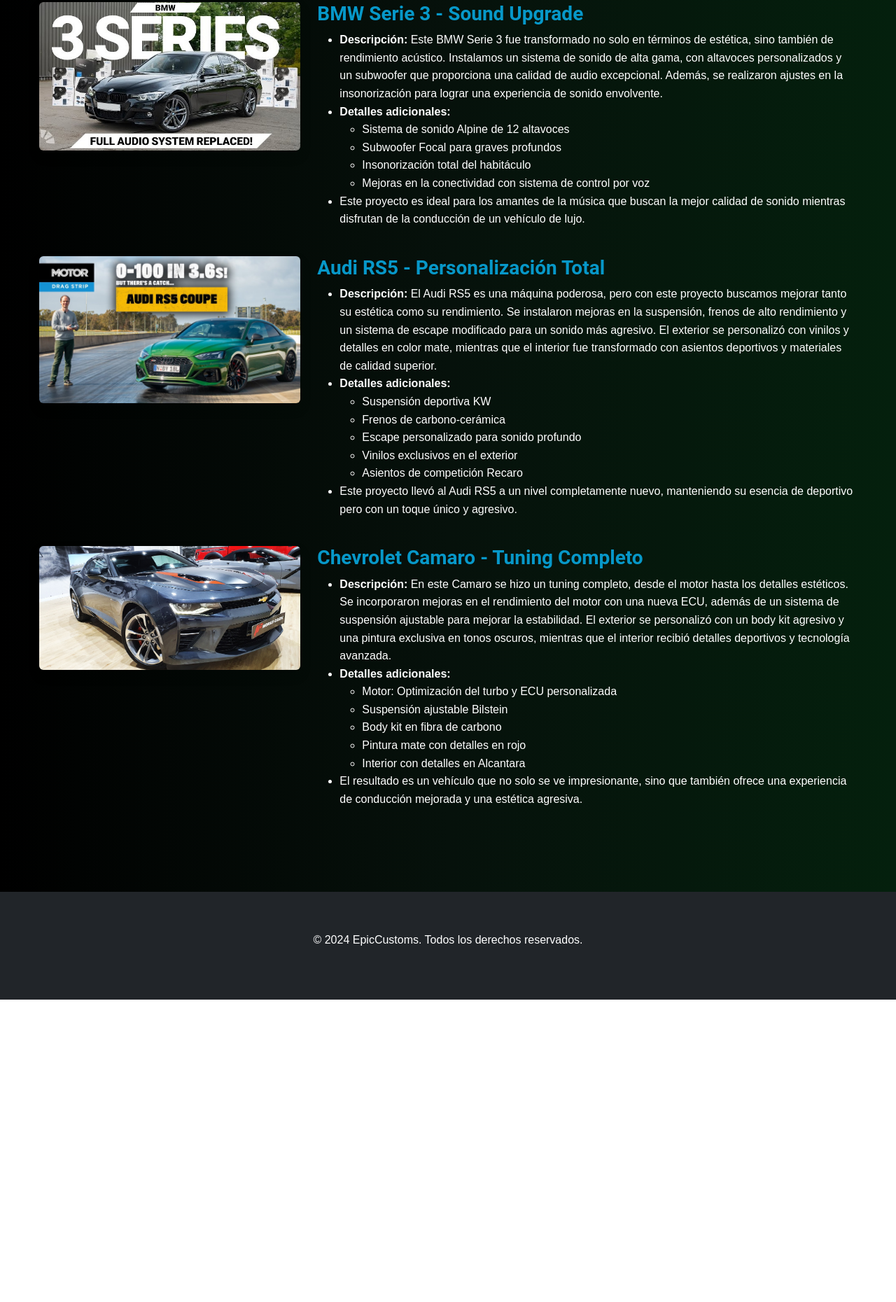
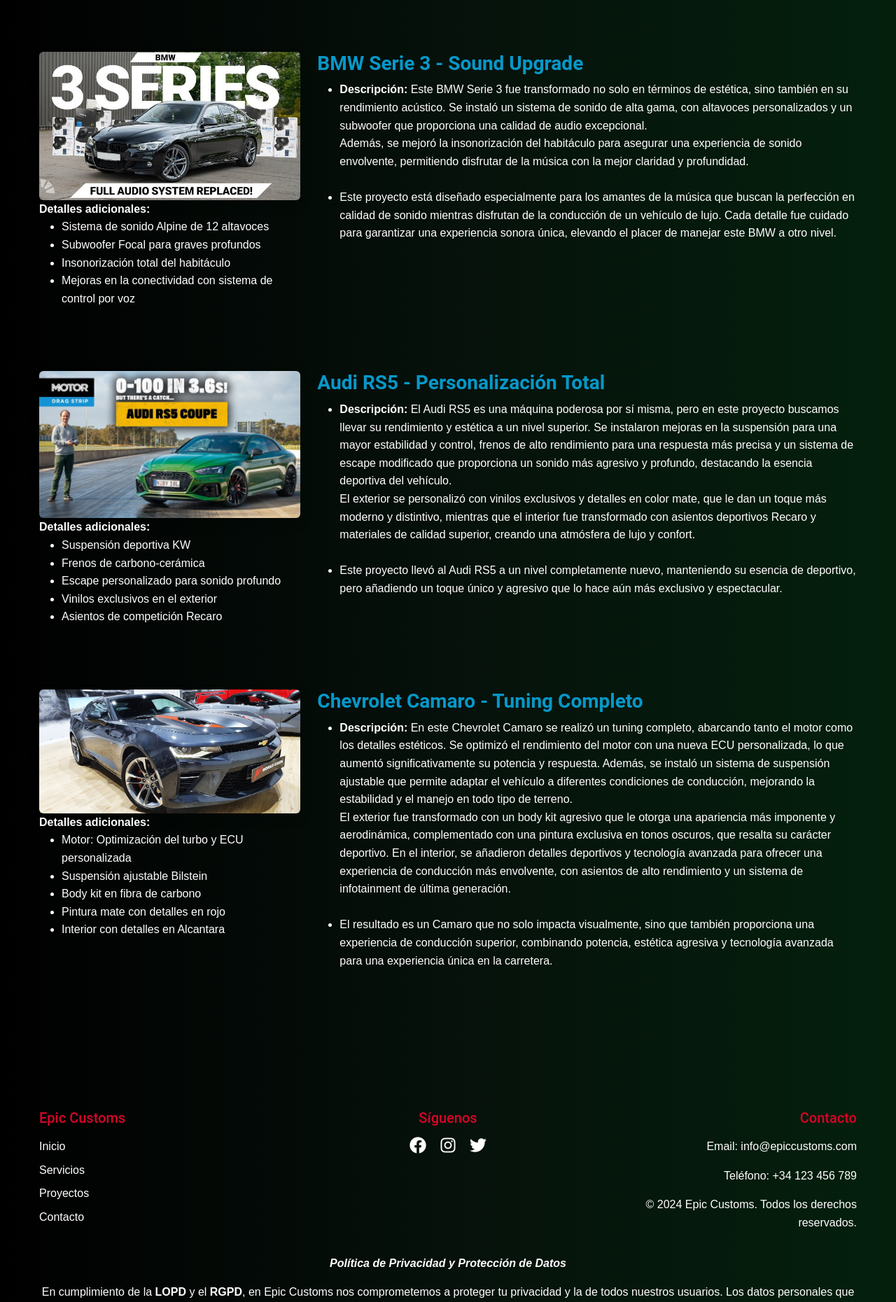
Before and after one commit to 139isac/EpicCustoms, a plain HTML site: page proyectos.html in a window 1280 px wide. Shown: the part 940-2800 px from the top of the page at 70% size. Before the commit the page ends 2368 px from the top, so only its background shows below. Drawn offline with nearby package versions, Linux system fonts and the light colour scheme.

Commit message:
Update proyectos.html

```diff
--- a/proyectos.html
+++ b/proyectos.html
@@ -3,20 +3,37 @@
 <head>
     <meta charset="UTF-8">
     <meta name="viewport" content="width=device-width, initial-scale=1.0">
-    <title>Proyectos - Epic Customs</title>
+    <title>Epic Customs</title>
     <!-- Bootstrap CSS -->
     <link href="https://cdn.jsdelivr.net/npm/bootstrap@5.3.2/dist/css/bootstrap.min.css" rel="stylesheet">
-    <!-- CSS Personalizado -->
+    <!-- CSS Personalitzat -->
     <link rel="stylesheet" href="estils.css">
     <link rel="icon" href="imagenes/favicon.jpg" type="image/x-icon">
+    <link rel="stylesheet" href="https://cdnjs.cloudflare.com/ajax/libs/font-awesome/6.0.0-beta3/css/all.min.css">
 
     <meta name="keywords" content="tuning coches, personalización vehículos, proyectos exclusivos, servicios de tuning">
+    <meta name="author" content="Ismael Achamrouk">
     <meta property="og:title" content="Epic Customs - Personalización de Coches">
     <meta property="og:description" content="Expertos en tuning y personalización de vehículos. Descubre servicios de tuning, proyectos exclusivos y contacto.">
     <meta property="og:image" content="imagenes/instalacion-video.jpg">
-    <meta property="og:url" content="139isac.github.io/EpicCustoms/">
+    <meta property="og:url" content="https://139isac.github.io/EpicCustoms/index.html">
+    <meta name="cookie-policy" content="Este sitio usa cookies para mejorar la experiencia.">
 
     <script src="animacion.js" defer></script>
+    <!-- Schema.org datos estructurados -->
+    <script type="application/ld+json">
+        {
+            "@context": "https://schema.org",
+            "@type": "Organization",
+            "name": "Epic Customs",
+            "url": "https://139isac.github.io/EpicCustoms/",
+            "logo": "https://139isac.github.io/EpicCustoms/logo.png",
+            "sameAs": [
+                "https://www.facebook.com/ejemplo",
+                "https://www.twitter.com/ejemplo"
+            ]
+        }
+        </script>
 </head>
 <body>
 <!-- Navbar -->
@@ -32,36 +49,36 @@
                 <li class="nav-item"><a class="nav-link" href="servicios.html"><strong>Servicios</strong></a></li>
                 <li class="nav-item"><a class="nav-link active" href="proyectos.html"><strong>Proyectos</strong></a></li>
                 <li class="nav-item"><a class="nav-link" href="sobremi.html"><strong>Sobre mí</strong></a></li>
-                <li class="nav-item"><a class="nav-link" href="#testimonios"><strong>Testimonios</strong></a></li>
-                <li class="nav-item"><a class="nav-link" href="#contacto"><strong>Contacto</strong></a></li>
+                <li class="nav-item"><a class="nav-link" href="testimonios.html"><strong>Testimonios</strong></a></li>
+                <li class="nav-item"><a class="nav-link" href="contacto.html"><strong>Contacto</strong></a></li>
             </ul>
         </div>
     </div>
 </nav>
 
 <!-- Hero Section -->
-<section id="hero" class="text-white text-center py-5" style="background: url('imagenes/hero-bg.jpg') no-repeat center center; background-size: cover;">
-    <div class="container">
-        <h1 class="display-4">Proyectos de Personalización Automotriz</h1>
-        <p class="lead">Descubre cómo hemos transformado vehículos en verdaderas obras de arte. ¡Cada proyecto cuenta una historia única!</p>
+<header class="hero">
+    <div class="container text-center">
+        <h1><em>Proyectos de Personalización Automotriz</em></h1>
+        <p class="lead">Descubre cómo hemos transformado vehículos en verdaderas obras de arte con unos cambios que te haran desear que fuera tu propio coche.
+             ¡Cada proyecto cuenta una historia única!</p>
     </div>
-</section>
+</header>
+
 
 <!-- Sección Proyectos -->
 <section id="proyectos" class="py-5">
     <div class="container">
-        <h2 class="text-left mb-4">Nuestros Proyectos Recientes</h2>
+        <h2 class="text-center mb-4"><em>Nuestros Proyectos Recientes</em></h2>
+
+        <br>
 
         <!-- Proyecto 1: Imágen a la izquierda, Info a la derecha -->
 <div class="row mb-4">
     <div class="col-lg-4">
         <img src="imagenes/proyecto1.jpg" alt="Mustang GT" class="img-fluid rounded shadow w-100">
-            </div>
-            <div class="col-lg-8">
-                <h3>Mustang GT - Edición Especial BULLITT</h3>
-                <ul>
-                    <li><strong>Descripción:</strong> Esta edición especial del Mustang GT ha sido completamente transformada, inspirada en la famosa película Bullitt. La pintura verde oscuro, junto con los detalles en negro mate, le dan un aspecto inconfundible. El motor ha sido optimizado para ofrecer un rendimiento superior, y el interior ha sido modificado con materiales premium para mayor confort.</li>
-                    <li><strong>Detalles adicionales:</strong>
+
+        <strong>Detalles adicionales:</strong>
         <ul>
             <li>Motor: V8 5.0L mejorado</li>
             <li>Pintura personalizada en color verde Bullitt</li>
@@ -69,44 +86,56 @@
             <li>Suspensión deportiva ajustable</li>
             <li>Detalles en fibra de carbono</li>
         </ul>
-                    </li>
-                    <li>Este proyecto fue diseñado para quienes buscan algo único, que combine la potencia y la estética de un ícono del cine con un toque personal que lo haga aún más especial.</li>
+    </div>
+    <div class="col-lg-8">
+        <h3>Mustang GT - Edición Especial BULLITT</h3>
+        <ul>
+            <li><strong>Descripción:</strong> Esta edición especial del Mustang GT ha sido completamente transformada, inspirada en la famosa película Bullitt. La pintura verde oscuro,
+                junto con los detalles en negro mate, le dan un aspecto único y distintivo. El motor ha sido optimizado para ofrecer un rendimiento superior, y el interior ha sido modificado
+                con materiales premium para mayor confort, incluyendo asientos de cuero de alta gama y detalles en fibra de carbono.<br><br></li>
+
+            <li>Este proyecto fue diseñado para quienes buscan algo único, combinando la potencia y la estética de un ícono del cine con un toque personal. Con una mejora en cada detalle,
+                este Mustang GT ofrece una experiencia de conducción mejorada y un diseño que destaca dondequiera que vaya.</li>
         </ul>
     </div>
 </div>
+
+<br>
+<br>
 
 <!-- Proyecto 2: Imágen a la izquierda, Info a la derecha -->
 <div class="row mb-4">
     <div class="col-lg-4">
         <img src="imagenes/proyecto2.jpg" alt="BMW Serie 3" class="img-fluid rounded shadow w-100">
-            </div>
-            <div class="col-lg-8">
-                <h3>BMW Serie 3 - Sound Upgrade</h3>
-                <ul>
-                    <li><strong>Descripción:</strong> Este BMW Serie 3 fue transformado no solo en términos de estética, sino también de rendimiento acústico. Instalamos un sistema de sonido de alta gama, con altavoces personalizados y un subwoofer que proporciona una calidad de audio excepcional. Además, se realizaron ajustes en la insonorización para lograr una experiencia de sonido envolvente.</li>
-                    <li><strong>Detalles adicionales:</strong>
+        <strong>Detalles adicionales:</strong>
         <ul>
             <li>Sistema de sonido Alpine de 12 altavoces</li>
             <li>Subwoofer Focal para graves profundos</li>
             <li>Insonorización total del habitáculo</li>
             <li>Mejoras en la conectividad con sistema de control por voz</li>
         </ul>
-                    </li>
-                    <li>Este proyecto es ideal para los amantes de la música que buscan la mejor calidad de sonido mientras disfrutan de la conducción de un vehículo de lujo.</li>
+    </div>
+    <div class="col-lg-8">
+        <h3>BMW Serie 3 - Sound Upgrade</h3>
+        <ul>
+            <li><strong>Descripción:</strong> Este BMW Serie 3 fue transformado no solo en términos de estética, sino también en su rendimiento acústico. Se instaló un sistema de sonido de alta gama,
+                con altavoces personalizados y un subwoofer que proporciona una calidad de audio excepcional.
+                <br>
+                Además, se mejoró la insonorización del habitáculo para asegurar una experiencia de sonido envolvente,
+                permitiendo disfrutar de la música con la mejor claridad y profundidad.<br><br></li>
+            <li>Este proyecto está diseñado especialmente para los amantes de la música que buscan la perfección en calidad de sonido mientras disfrutan de la conducción de un vehículo de lujo.
+                Cada detalle fue cuidado para garantizar una experiencia sonora única, elevando el placer de manejar este BMW a otro nivel.</li>
         </ul>
     </div>
 </div>
+<br>
+<br>
 
 <!-- Proyecto 3: Imágen a la izquierda, Info a la derecha -->
 <div class="row mb-4">
     <div class="col-lg-4">
         <img src="imagenes/proyecto3.jpg" alt="Audi RS5" class="img-fluid rounded shadow w-100">
-            </div>
-            <div class="col-lg-8">
-                <h3>Audi RS5 - Personalización Total</h3>
-                <ul>
-                    <li><strong>Descripción:</strong> El Audi RS5 es una máquina poderosa, pero con este proyecto buscamos mejorar tanto su estética como su rendimiento. Se instalaron mejoras en la suspensión, frenos de alto rendimiento y un sistema de escape modificado para un sonido más agresivo. El exterior se personalizó con vinilos y detalles en color mate, mientras que el interior fue transformado con asientos deportivos y materiales de calidad superior.</li>
-                    <li><strong>Detalles adicionales:</strong>
+        <strong>Detalles adicionales:</strong>
         <ul>
             <li>Suspensión deportiva KW</li>
             <li>Frenos de carbono-cerámica</li>
@@ -114,22 +143,28 @@
             <li>Vinilos exclusivos en el exterior</li>
             <li>Asientos de competición Recaro</li>
         </ul>
-                    </li>
-                    <li>Este proyecto llevó al Audi RS5 a un nivel completamente nuevo, manteniendo su esencia de deportivo pero con un toque único y agresivo.</li>
+    </div>
+    <div class="col-lg-8">
+        <h3>Audi RS5 - Personalización Total</h3>
+        <ul>
+            <li><strong>Descripción:</strong> El Audi RS5 es una máquina poderosa por sí misma, pero en este proyecto buscamos llevar su rendimiento y estética a un nivel superior. Se instalaron mejoras
+                en la suspensión para una mayor estabilidad y control, frenos de alto rendimiento para una respuesta más precisa y un sistema de escape modificado que proporciona un sonido más agresivo y
+                profundo, destacando la esencia deportiva del vehículo.
+                <br>
+                El exterior se personalizó con vinilos exclusivos y detalles en color mate, que le dan un toque más moderno y distintivo, mientras que el interior fue transformado con asientos deportivos
+                Recaro y materiales de calidad superior, creando una atmósfera de lujo y confort.<br><br></li>
+            <li>Este proyecto llevó al Audi RS5 a un nivel completamente nuevo, manteniendo su esencia de deportivo, pero añadiendo un toque único y agresivo que lo hace aún más exclusivo y espectacular.</li>
         </ul>
     </div>
 </div>
+<br>
+<br>
 
 <!-- Proyecto 4: Imágen a la izquierda, Info a la derecha -->
 <div class="row mb-4">
     <div class="col-lg-4">
         <img src="imagenes/proyecto4.jpg" alt="Chevrolet Camaro" class="img-fluid rounded shadow w-100">
-            </div>
-            <div class="col-lg-8">
-                <h3>Chevrolet Camaro - Tuning Completo</h3>
-                <ul>
-                    <li><strong>Descripción:</strong> En este Camaro se hizo un tuning completo, desde el motor hasta los detalles estéticos. Se incorporaron mejoras en el rendimiento del motor con una nueva ECU, además de un sistema de suspensión ajustable para mejorar la estabilidad. El exterior se personalizó con un body kit agresivo y una pintura exclusiva en tonos oscuros, mientras que el interior recibió detalles deportivos y tecnología avanzada.</li>
-                    <li><strong>Detalles adicionales:</strong>
+        <strong>Detalles adicionales:</strong>
         <ul>
             <li>Motor: Optimización del turbo y ECU personalizada</li>
             <li>Suspensión ajustable Bilstein</li>
@@ -137,19 +172,70 @@
             <li>Pintura mate con detalles en rojo</li>
             <li>Interior con detalles en Alcantara</li>
         </ul>
-                    </li>
-                    <li>El resultado es un vehículo que no solo se ve impresionante, sino que también ofrece una experiencia de conducción mejorada y una estética agresiva.</li>
+    </div>
+    <div class="col-lg-8">
+        <h3>Chevrolet Camaro - Tuning Completo</h3>
+        <ul>
+            <li><strong>Descripción:</strong> En este Chevrolet Camaro se realizó un tuning completo, abarcando tanto el motor como los detalles estéticos. Se optimizó el rendimiento del motor con una nueva
+                ECU personalizada, lo que aumentó significativamente su potencia y respuesta. Además, se instaló un sistema de suspensión ajustable que permite adaptar el vehículo a diferentes condiciones de
+                conducción, mejorando la estabilidad y el manejo en todo tipo de terreno.
+                <br>
+                El exterior fue transformado con un body kit agresivo que le otorga una apariencia más imponente y aerodinámica, complementado con una pintura exclusiva en tonos oscuros, que resalta su carácter
+                deportivo. En el interior, se añadieron detalles deportivos y tecnología avanzada para ofrecer una experiencia de conducción más envolvente, con asientos de alto rendimiento y un sistema de
+                infotainment de última generación.<br><br></li>
+            <li>El resultado es un Camaro que no solo impacta visualmente, sino que también proporciona una experiencia de conducción superior, combinando potencia, estética agresiva y tecnología avanzada para
+                una experiencia única en la carretera.</li>
         </ul>
     </div>
 </div>
-
     </div>
 </section>
 
 <!-- Footer -->
-<footer class="text-center bg-dark text-white py-4">
+<footer class="footer bg-dark text-white py-5">
     <div class="container">
-        <p>&copy; 2024 EpicCustoms. Todos los derechos reservados.</p>
+        <div class="row">
+            <!-- Sección de Navegación -->
+            <div class="col-md-4">
+                <h5>Epic Customs</h5>
+                <ul class="list-unstyled">
+                    <li><a href="index.html" class="text-white text-decoration-none">Inicio</a></li>
+                    <li><a href="servicios.html" class="text-white text-decoration-none">Servicios</a></li>
+                    <li><a href="proyectos.html" class="text-white text-decoration-none">Proyectos</a></li>
+                    <li><a href="contacto.html" class="text-white text-decoration-none">Contacto</a></li>
+                </ul>
+            </div>
+
+            <!-- Sección de Redes Sociales -->
+            <div class="col-md-4 text-center">
+                <h5>Síguenos</h5>
+                <div>
+                    <a href="https://facebook.com" class="text-white me-3"><i class="fab fa-facebook fa-lg"></i></a>
+                    <a href="https://instagram.com" class="text-white me-3"><i class="fab fa-instagram fa-lg"></i></a>
+                    <a href="https://twitter.com" class="text-white"><i class="fab fa-twitter fa-lg"></i></a>
+                </div>
+            </div>
+
+            <!-- Sección de Información -->
+            <div class="col-md-4 text-md-end">
+                <h5>Contacto</h5>
+                <p>Email: <a href="mailto:info@epiccustoms.com" class="text-white text-decoration-none">info@epiccustoms.com</a></p>
+                <p>Teléfono: <a href="tel:+123456789" class="text-white text-decoration-none">+34 123 456 789</a></p>
+                <p>&copy; 2024 Epic Customs. Todos los derechos reservados.</p>
+            </div>
+
+            <!-- Información de LOPD y RGPD -->
+            <div class="mt-3 text-center">
+                <p><strong><em>Política de Privacidad y Protección de Datos</em></strong></p>
+                <p>En cumplimiento de la <strong>LOPD</strong> y el <strong>RGPD</strong>, en Epic Customs nos comprometemos a proteger
+                    tu privacidad y la de todos nuestros usuarios. Los datos personales que nos proporcionas serán tratados con estricta confidencialidad y serán utilizados
+                    únicamente para responder a tus consultas y ofrecer nuestros servicios.</p>
+                <p>Para más información sobre cómo tratamos tus datos personales, consulta nuestra <a href="politica_privacidad.html" class="text-white"><strong><em>Política de Privacidad</em></strong></a>.</p>
+                <p>Al continuar navegando en nuestra página web, aceptas nuestra política de privacidad y
+                    el uso de cookies según nuestra <a href="politica_cookies.html" class="text-white"><strong><em>Política de Cookies</em></strong></a>.</p>
+            </div>
+
+        </div>
     </div>
 </footer>
 
```
Lines whose indentation alone changed are shown as unchanged.
